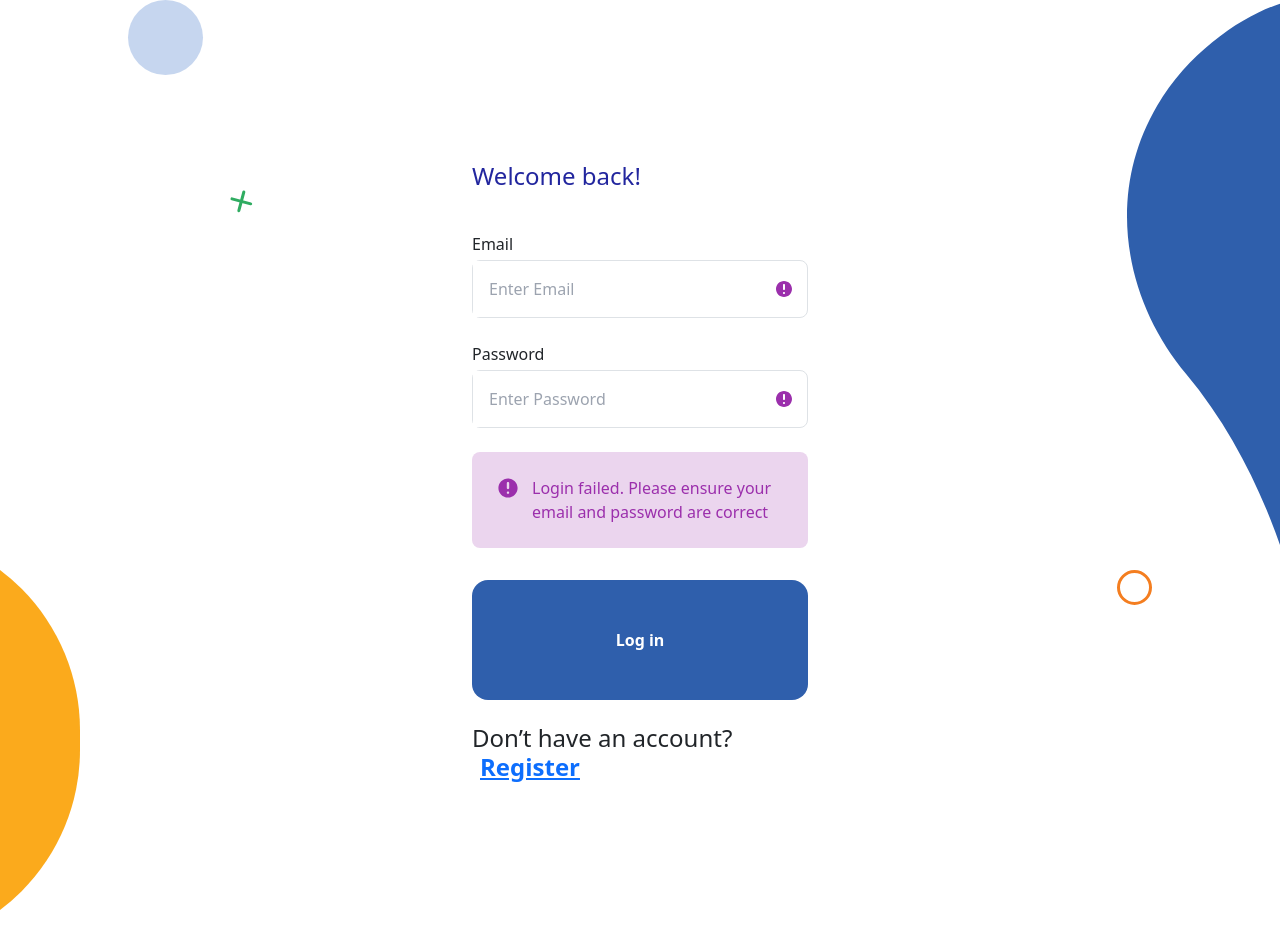
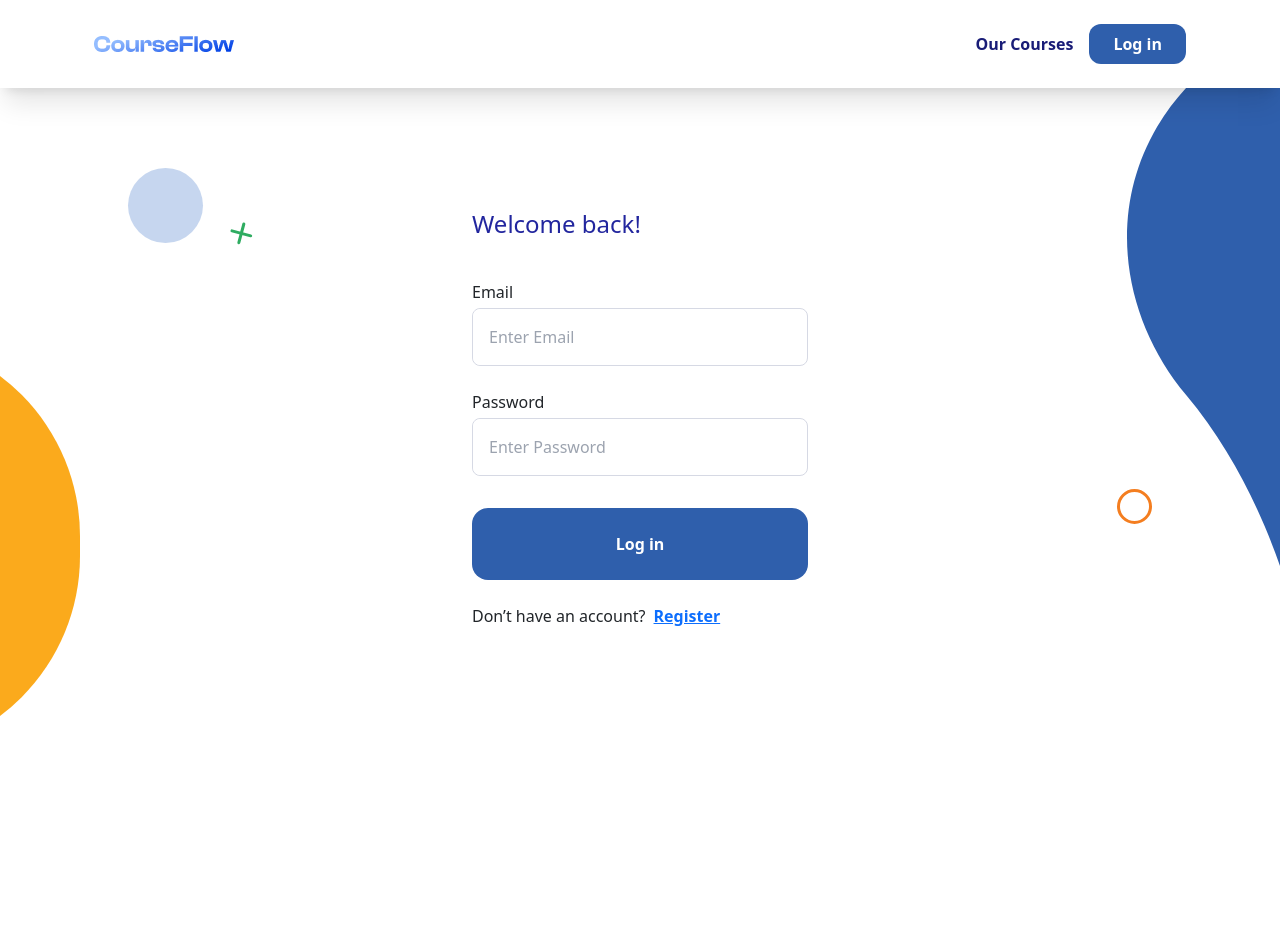
Before and after one commit to jaiisymnz/course-flow, a Next.js app: page /login in a window 1280 px wide. After the commit the page ends 800 px from the top, so only its background shows below. Built offline with nearby package versions, Linux system fonts and the light colour scheme; no server answers.

Commit message:
feat: add authentication that  user can register login logout and can get data from user

```diff
--- a/components/navbar.jsx
+++ b/components/navbar.jsx
@@ -1,6 +1,6 @@
 export default function Navbar() {
   return (
-    <nav className="bg-white py-4">
+    <nav className="bg-white py-4 shadow-xl">
       <div className="container mx-auto flex items-center justify-between px-4">
         {/* Logo */}
         <a href="#">
--- /dev/null
+++ b/lib/supabase.js
@@ -0,0 +1,12 @@
+import { createClient } from '@supabase/supabase-js';
+
+const SUPABASE_URL = process.env.NEXT_PUBLIC_SUPABASE_URL;
+const SUPABASE_ANON_KEY = process.env.NEXT_PUBLIC_SUPABASE_ANON_KEY;
+
+if (!SUPABASE_URL || !SUPABASE_ANON_KEY) {
+  throw new Error("Supabase URL or Anon Key is missing!");
+}
+
+const supabase = createClient(SUPABASE_URL, SUPABASE_ANON_KEY);
+
+export default supabase;
--- a/pages/login/index.js
+++ b/pages/login/index.js
@@ -1,28 +1,93 @@
+import Navbar from '@/components/navbar'
 import Link from 'next/link'
-import React from 'react'
+import React, { useState } from 'react'
+import Loading from '@/components/Loding'
+import { useRouter } from 'next/router'
+import supabase from '@/lib/supabase'
 
 export default function Login() {
+
+    const router = useRouter()
+
+    const [loading,setLoading] = useState(false)
+
+    const [email, setEmail] = useState('')
+    const [password, setPassword] = useState('')
+
+    const [emailColor, setEmailColor] = useState('border-[#D6D9E4]')
+    const [passwordColor, setPasswordColor] = useState('border-[#D6D9E4]')
+
+    const [emailAlert, setEmailAlert] = useState('hidden')
+    const [passwordAlert, setPasswordAlert] = useState('hidden')
+
+    const [alertBox, setalertBox] = useState('hidden')
+
+    const handleLogin = async (e) => {
+        e.preventDefault();
+        setLoading(true)
+        try {
+
+            const { user, error } = await supabase.auth.signInWithPassword({
+              email,
+              password,
+            });
+
+            if (error) {
+                setalertBox('block');
+                setEmailColor('border-[#9B2FAC]')
+                setEmailAlert('block')
+                setPasswordColor('border-[#9B2FAC]')
+                setPasswordAlert('block')
+            }else{
+                router.push('/profile');
+            }
+          } catch (error) {
+            if(email === ''){
+                setEmailColor('border-[#9B2FAC]')
+                setEmailAlert('block')
+            }else{
+                setEmailColor('border-[#D6D9E4]')
+                setEmailAlert('hidden')
+            }
+
+            if(password === ''){
+                setPasswordColor('border-[#9B2FAC]')
+                setPasswordAlert('block')
+            }else{
+                setPasswordColor('border-[#D6D9E4]')
+                setPasswordAlert('hidden')
+            }
+
+          }finally{
+            setLoading(false)
+          }
+    }
+
   return (
-    <div className='lg:flex lg:items-center lg:justify-center lg:py-20 pb-10  relative overflow-hidden'>
+    <div>
+        <Navbar/>
+        <div className='lg:flex lg:items-center lg:justify-center lg:py-10 pb-10  relative overflow-hidden'>
             <div className='lg:w-[30%] pt-10 lg:py-20 pb-20 px-4'>
                 <h3 className='text-2xl text-[#22269E] font-medium'>
                     Welcome back!
                 </h3>
 
-            <form className='z-10 flex flex-col gap-6 pt-8'>
+                <form className='z-10 flex flex-col gap-6 pt-8' onSubmit={handleLogin}>
                     <div className='flex flex-col gap-1'>
                         <label className='font-normal'>
                             Email
                         </label>
 
-                    <div className='flex items-center  border border-[#D6D9E4] rounded-lg'>
+                        <div className={`flex items-center  border-[1px] ${emailColor}  rounded-lg`}>
                             <input
                                 type='email'
+                                value={email}
+                                onChange={(e)=>setEmail(e.target.value)}
                                 placeholder='Enter Email'
-                            className='p-3 outline-none w-[90%]'
+                                className='p-3 outline-none w-[90%] rounded-lg'
                             />
 
-                        <svg width="20" height="20" viewBox="0 0 24 24" fill="none" xmlns="http://www.w3.org/2000/svg">
+                            <svg width="20" height="20" viewBox="0 0 24 24" fill="none" xmlns="http://www.w3.org/2000/svg" className={`${emailAlert}`}>
                                 <path fillRule="evenodd" clipRule="evenodd" d="M21.5994 11.9984C21.5994 17.3004 17.3013 21.5984 11.9994 21.5984C6.69748 21.5984 2.39941 17.3004 2.39941 11.9984C2.39941 6.6965 6.69748 2.39844 11.9994 2.39844C17.3013 2.39844 21.5994 6.6965 21.5994 11.9984ZM13.1994 16.7984C13.1994 17.4612 12.6622 17.9984 11.9994 17.9984C11.3367 17.9984 10.7994 17.4612 10.7994 16.7984C10.7994 16.1357 11.3367 15.5984 11.9994 15.5984C12.6622 15.5984 13.1994 16.1357 13.1994 16.7984ZM11.9994 5.99844C11.3367 5.99844 10.7994 6.5357 10.7994 7.19844V11.9984C10.7994 12.6612 11.3367 13.1984 11.9994 13.1984C12.6622 13.1984 13.1994 12.6612 13.1994 11.9984V7.19844C13.1994 6.5357 12.6622 5.99844 11.9994 5.99844Z" fill="#9B2FAC"/>
                             </svg>
                         </div>
@@ -33,23 +98,25 @@ export default function Login() {
                             Password
                         </label>
 
-                    <div className='flex items-center  border border-[#D6D9E4] rounded-lg'>
+                        <div className={`flex items-center  border-[1px] ${passwordColor}  rounded-lg`}>
                             <input
                                 type='password'
+                                value={password}
+                                onChange={(e) => setPassword(e.target.value)}
                                 placeholder='Enter Password'
-                            className='p-3 outline-none w-[90%]'
+                                className='p-3 outline-none w-[90%] rounded-lg'
                             />
 
-                        <svg width="20" height="20" viewBox="0 0 24 24" fill="none" xmlns="http://www.w3.org/2000/svg">
+                            <svg width="20" height="20" viewBox="0 0 24 24" fill="none" xmlns="http://www.w3.org/2000/svg" className={`${passwordAlert}`}>
                                 <path fillRule="evenodd" clipRule="evenodd" d="M21.5994 11.9984C21.5994 17.3004 17.3013 21.5984 11.9994 21.5984C6.69748 21.5984 2.39941 17.3004 2.39941 11.9984C2.39941 6.6965 6.69748 2.39844 11.9994 2.39844C17.3013 2.39844 21.5994 6.6965 21.5994 11.9984ZM13.1994 16.7984C13.1994 17.4612 12.6622 17.9984 11.9994 17.9984C11.3367 17.9984 10.7994 17.4612 10.7994 16.7984C10.7994 16.1357 11.3367 15.5984 11.9994 15.5984C12.6622 15.5984 13.1994 16.1357 13.1994 16.7984ZM11.9994 5.99844C11.3367 5.99844 10.7994 6.5357 10.7994 7.19844V11.9984C10.7994 12.6612 11.3367 13.1984 11.9994 13.1984C12.6622 13.1984 13.1994 12.6612 13.1994 11.9984V7.19844C13.1994 6.5357 12.6622 5.99844 11.9994 5.99844Z" fill="#9B2FAC"/>
                             </svg>
                         </div>
                     </div>
 
-                <div className='bg-[#EBD5EE] rounded-lg p-4'>
+                    <div className={`bg-[#EBD5EE] rounded-lg p-4 ${alertBox}`}>
                         <div className='flex gap-2'>
                             <svg width="28" height="28" viewBox="0 0 28 28" fill="none" xmlns="http://www.w3.org/2000/svg">
-                            <path fill-rule="evenodd" clip-rule="evenodd" d="M21.5994 11.9984C21.5994 17.3004 17.3013 21.5984 11.9994 21.5984C6.69748 21.5984 2.39941 17.3004 2.39941 11.9984C2.39941 6.6965 6.69748 2.39844 11.9994 2.39844C17.3013 2.39844 21.5994 6.6965 21.5994 11.9984ZM13.1994 16.7984C13.1994 17.4612 12.6622 17.9984 11.9994 17.9984C11.3367 17.9984 10.7994 17.4612 10.7994 16.7984C10.7994 16.1357 11.3367 15.5984 11.9994 15.5984C12.6622 15.5984 13.1994 16.1357 13.1994 16.7984ZM11.9994 5.99844C11.3367 5.99844 10.7994 6.5357 10.7994 7.19844V11.9984C10.7994 12.6612 11.3367 13.1984 11.9994 13.1984C12.6622 13.1984 13.1994 12.6612 13.1994 11.9984V7.19844C13.1994 6.5357 12.6622 5.99844 11.9994 5.99844Z" fill="#9B2FAC"/>
+                                <path fillRule="evenodd" clipRule="evenodd" d="M21.5994 11.9984C21.5994 17.3004 17.3013 21.5984 11.9994 21.5984C6.69748 21.5984 2.39941 17.3004 2.39941 11.9984C2.39941 6.6965 6.69748 2.39844 11.9994 2.39844C17.3013 2.39844 21.5994 6.6965 21.5994 11.9984ZM13.1994 16.7984C13.1994 17.4612 12.6622 17.9984 11.9994 17.9984C11.3367 17.9984 10.7994 17.4612 10.7994 16.7984C10.7994 16.1357 11.3367 15.5984 11.9994 15.5984C12.6622 15.5984 13.1994 16.1357 13.1994 16.7984ZM11.9994 5.99844C11.3367 5.99844 10.7994 6.5357 10.7994 7.19844V11.9984C10.7994 12.6612 11.3367 13.1984 11.9994 13.1984C12.6622 13.1984 13.1994 12.6612 13.1994 11.9984V7.19844C13.1994 6.5357 12.6622 5.99844 11.9994 5.99844Z" fill="#9B2FAC"/>
                             </svg>
 
                             <div className='text-[#9B2FAC]'>
@@ -61,14 +128,14 @@ export default function Login() {
 
                     <button
                         type='submit'
-                    className='bg-[#2F5FAC] text-white py-5 px-8 rounded-2xl font-bold mt-2 cursor-pointer'
+                        className='bg-[#2F5FAC] text-white py-4 px-8 rounded-2xl font-bold mt-2 cursor-pointer'
                     >
                         Log in
                     </button>
                 </form>
 
 
-            <h4 className='pt-6 font-medium'>
+                <h4 className='pt-6 font-medium text-base'>
                         Don’t have an account?
                     <span className='ml-2 text-[#2F5FAC]'>
                         <Link href={'/register'} className='font-bold'>Register</Link>
@@ -76,13 +143,13 @@ export default function Login() {
                 </h4>
 
                 <div className='z-[-1] w-[30px] lg:w-[75px] lg:h-[75px] h-[30px] rounded-full bg-[#C6D6EF]
-                    absolute left-[-4%] sm:left-0 lg:left-[10%] lg:top-[10%] top-0'
+                        absolute left-[-4%] sm:left-0 lg:left-[10%] top-5 lg:top-20'
                 >
 
                 </div>
 
                 <svg width="153" height="587" viewBox="0 0 153 587" fill="none" xmlns="http://www.w3.org/2000/svg"
-                className='z-[-1] absolute right-0 top-[-5%] lg:top-0 w-[33px] lg:w-[153px] h-[117px] lg:h-[587px]'>
+                    className='z-[-1] absolute right-0 top-[-5%] lg:top-[-10%] w-[33px] lg:w-[153px] h-[117px] lg:h-[587px]'>
                     <path d="M59.1396 374C126.262 454 161.306 557.5 172.64 617V0C139.973 1.16669 68.8265 40.0145 30.2626 105.5C-22.7376 195.5 -1.70853 301.478 59.1396 374Z" fill="#2F5FAC"/>
                 </svg>
 
@@ -101,10 +168,14 @@ export default function Login() {
 
                 <svg width="23" height="23" viewBox="0 0 23 23" fill="none" xmlns="http://www.w3.org/2000/svg"
                     className='hidden lg:block absolute top-[20%] left-[18%]'>
-                <path d="M13.843 1.99998L8.83754 20.6805" stroke="#2FAC61" stroke-width="3" stroke-linecap="round"/>
-                <path d="M2.00035 8.83751L20.6809 13.8429" stroke="#2FAC61" stroke-width="3" stroke-linecap="round"/>
+                    <path d="M13.843 1.99998L8.83754 20.6805" stroke="#2FAC61" strokeWidth="3" strokeLinecap="round"/>
+                    <path d="M2.00035 8.83751L20.6809 13.8429" stroke="#2FAC61" strokeWidth="3" strokeLinecap="round"/>
                 </svg>
 
+            </div>
+            {loading && <div className="absolute inset-0 flex items-center justify-center min-h-screen">
+                    <Loading/>
+                </div>}
         </div>
     </div>
 
--- a/pages/profile/index.js
+++ b/pages/profile/index.js
@@ -1,38 +1,77 @@
-import { useEffect, useState } from 'react'
-import { createClient } from '@supabase/supabase-js'
-
-const supabase = createClient(
-  process.env.NEXT_PUBLIC_SUPABASE_URL,
-  process.env.NEXT_PUBLIC_SUPABASE_ANON_KEY
-)
+import { useEffect, useState } from 'react';
+import { useRouter } from 'next/router';
+import supabase from '@/lib/supabase';
+import Loading from '@/components/Loding';
 
 export default function Profile() {
-  const [user, setUser] = useState(null)
+  const router = useRouter();
+  const [user, setUser] = useState(null);
+  const [loading, setLoading] = useState(true);
+  const [userData, setUserData] = useState([])
 
   useEffect(() => {
-    const session = supabase.auth.getSession()
-    setUser(session?.user || null)
-  }, [])
+    const checkSession = async () => {
+      const { data: { session } } = await supabase.auth.getSession();//email auth
+
+      if (!session) {
+        setUser(null);
+        setLoading(false);
+        return;
+      }
+
+      setUser(session.user);
+      setLoading(false);
+
+
+      const { data, error } = await supabase
+          .from('users')
+          .select('*')
+          .eq('email', session.user.email)
+          .single();  // ดึงข้อมูลของแถวที่ตรงกับอีเมลเดียว
+
+        if (error) {
+          console.error('Error fetching user data:', error);
+        } else {
+          setUserData(data);  // เก็บข้อมูลผู้ใช้จากฐานข้อมูล
+        }
+    };
+
+    console.log("user is ",userData);
+    checkSession();
+  }, [router]);
 
   const handleLogout = async () => {
-    try {
-      await axios.post('/api/logout')
-      alert('Logged out successfully')
-    } catch (error) {
-      alert('Logout failed')
-    }
+    await supabase.auth.signOut();
+    router.push('/profile');
+  };
+
+  if (loading) {
+    return <div className="absolute inset-0 flex items-center justify-center min-h-screen"><Loading /></div>;
   }
-
 
   return (
     <div>
-      <h1>Profile</h1>
       {user ? (
-        <p>Welcome, {user.email}</p>
+        <>
+          <h1>Welcome back, {user.email}!</h1>
+            <div>
+              <p>Name: {userData.name}</p>
+              <p>Date of Birth: {userData.date_of_birth}</p>
+              <p>Education: {userData.education_background}</p>
+              <p>Role: {userData.role}</p>
+            </div>
+          <button onClick={handleLogout} className="bg-red-500 text-white py-2 px-4 rounded">
+            Log out
+          </button>
+        </>
       ) : (
-        <p>Please log in to see your profile.</p>
+        <>
+          <h1>Hello, Guest!</h1>
+          <button onClick={() => router.push('/login')} className="bg-blue-500 text-white py-2 px-4 rounded">
+            Log in
+          </button>
+        </>
       )}
-      <button onClick={handleLogout}>Logout</button>
     </div>
-  )
+  );
 }
```
Also changed, not shown: pages/api/logout.js (deleted, +0 -22 lines), pages/register/index.js (+13 -9 lines). Lines whose indentation alone changed are shown as unchanged.
